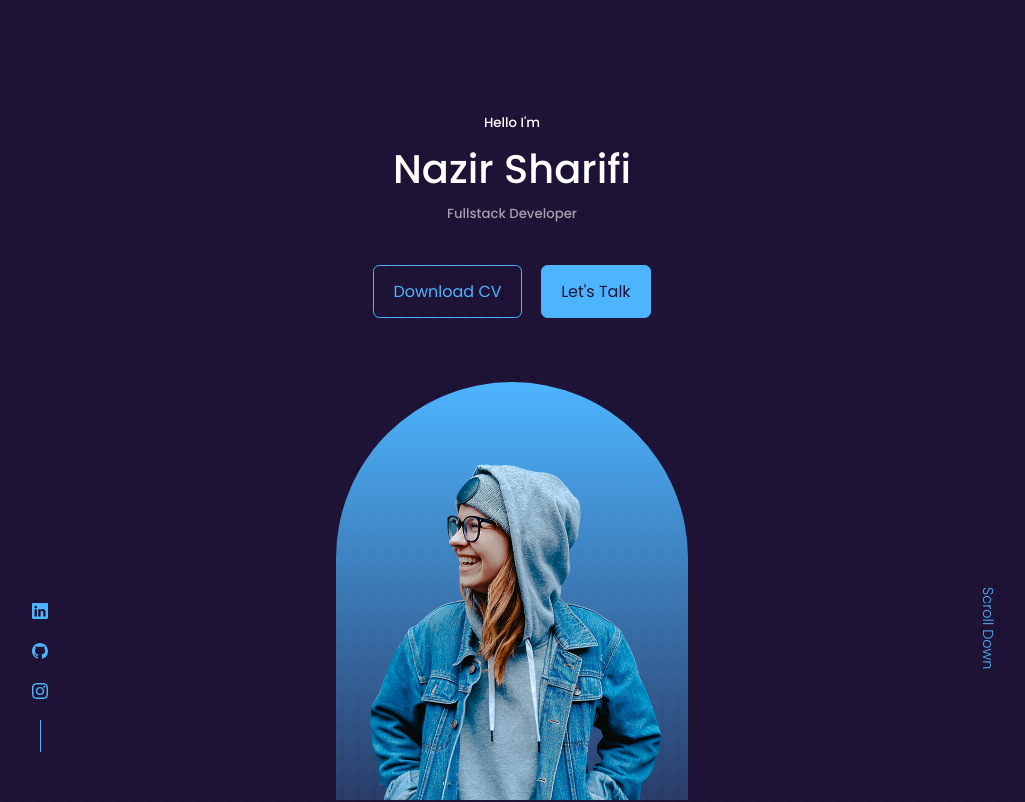
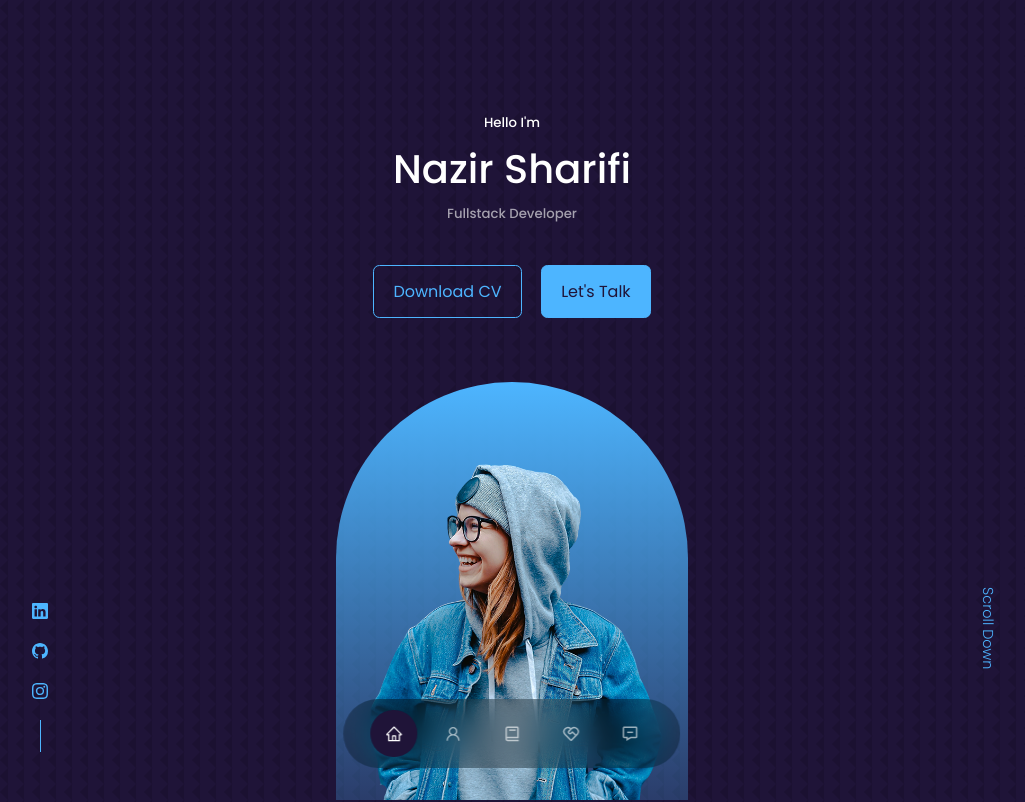
Before and after one commit to Vishalsingh061/My-PortFolio, a React (Create React App) app: page / in a window 1280 px wide. Shown: the top 802 px of the page, without its empty margins (128-1153 px from the left). Built offline with nearby package versions, Linux system fonts and the light colour scheme.

Commit message:
nav component done!

```diff
--- a/src/components/about/About.jsx
+++ b/src/components/about/About.jsx
@@ -3,7 +3,7 @@
 
 const About = () => {
   return (
-    <div>About</div>
+    <section id='about'>About</section>
   )
 }
 
--- a/src/components/nav/Nav.jsx
+++ b/src/components/nav/Nav.jsx
@@ -1,9 +1,21 @@
-import React from 'react';
+import React, {useState} from 'react';
+import {AiOutlineHome} from 'react-icons/ai';
+import {AiOutlineUser} from 'react-icons/ai';
+import {BiBook} from  'react-icons/bi';
+import {RiServiceLine} from 'react-icons/ri';
+import {BiMessageMinus} from  'react-icons/bi';
 import './nav.css';
 
 const Nav = () => {
+  const [activeNav, setActiveNav] = useState('#');
   return (
-    <div>Nav</div>
+    <nav>
+      <a href="#" className={activeNav === '#' ? 'active': ''} onClick={()=>setActiveNav('#')}><AiOutlineHome/></a>
+      <a href="#about" onClick={()=>setActiveNav('#about')} className={activeNav === '#about' ? 'active': ''}><AiOutlineUser/></a>
+      <a href="#experience" onClick={()=>setActiveNav('#experience')} className={activeNav === '#experience' ? 'active': ''}><BiBook/></a>
+      <a href="#services" onClick={()=>setActiveNav('#services')} className={activeNav === '#services' ? 'active': ''}><RiServiceLine/></a>
+      <a href="#contact" onClick={()=>setActiveNav('#contact')} className={activeNav === '#contact' ? 'active': ''}><BiMessageMinus/></a>
+    </nav>
   )
 }
 
--- a/src/components/nav/nav.css
+++ b/src/components/nav/nav.css
@@ -0,0 +1,33 @@
+nav {
+    background: rgba(0, 0, 0, 0.3);
+    width: max-content;
+    display: block;
+    padding: 0.7rem 1.7rem;
+    z-index: 2;
+    position: fixed;
+    left: 50%;
+    transform: translateX(-50%);
+    bottom: 2rem;
+    display: flex;
+    gap: 0.8rem;
+    border-radius: 3rem;
+    backdrop-filter: blur(15px);
+}
+
+nav a {
+    background: transparent;
+    padding: 0.9rem;
+    border-radius: 50%;
+    display: flex;
+    color: var(--color-light);
+    font-size: 1.1rem;
+}
+
+nav a:hover{
+    background-color: rgba(0, 0, 0, 0.2);
+}
+
+nav a.active {
+    background-color: var(--color-bg);
+    color: var(--color-white);
+}
--- a/src/index.css
+++ b/src/index.css
@@ -57,6 +57,7 @@
 
 section {
   margin-top: 8rem;
+  height: 100vh;
 }
 
 section > h2, section > h5 {
```
